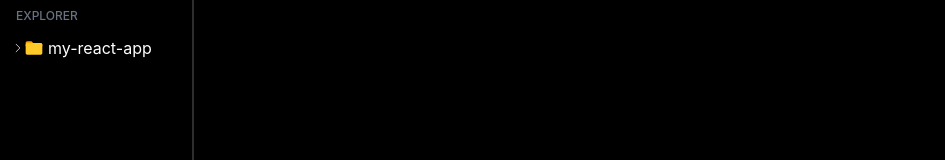
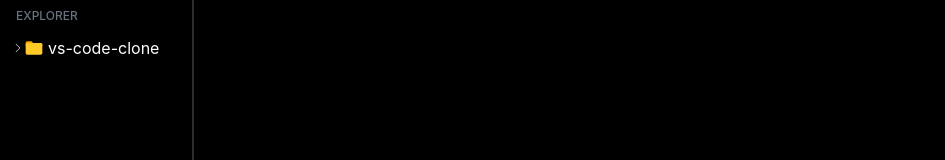
Before and after one commit to Mohamed-Zakaria205/VS-code-clone-project, a React (Vite) app: page / in a window 1280 px wide. Shown: the top 160 px of the page, without its empty margins (0-945 px from the left). Built offline with nearby package versions, Linux system fonts and the light colour scheme.

Commit message:
update file tree

```diff
--- a/src/data/fileTree.ts
+++ b/src/data/fileTree.ts
@@ -3,7 +3,7 @@ import { v4 as uuid } from "uuid";
 
 export const fileTree: IFile = {
   id: uuid(),
-  name: "my-react-app",
+  name: "vs-code-clone",
   isFolder: true,
   children: [
     {
```
